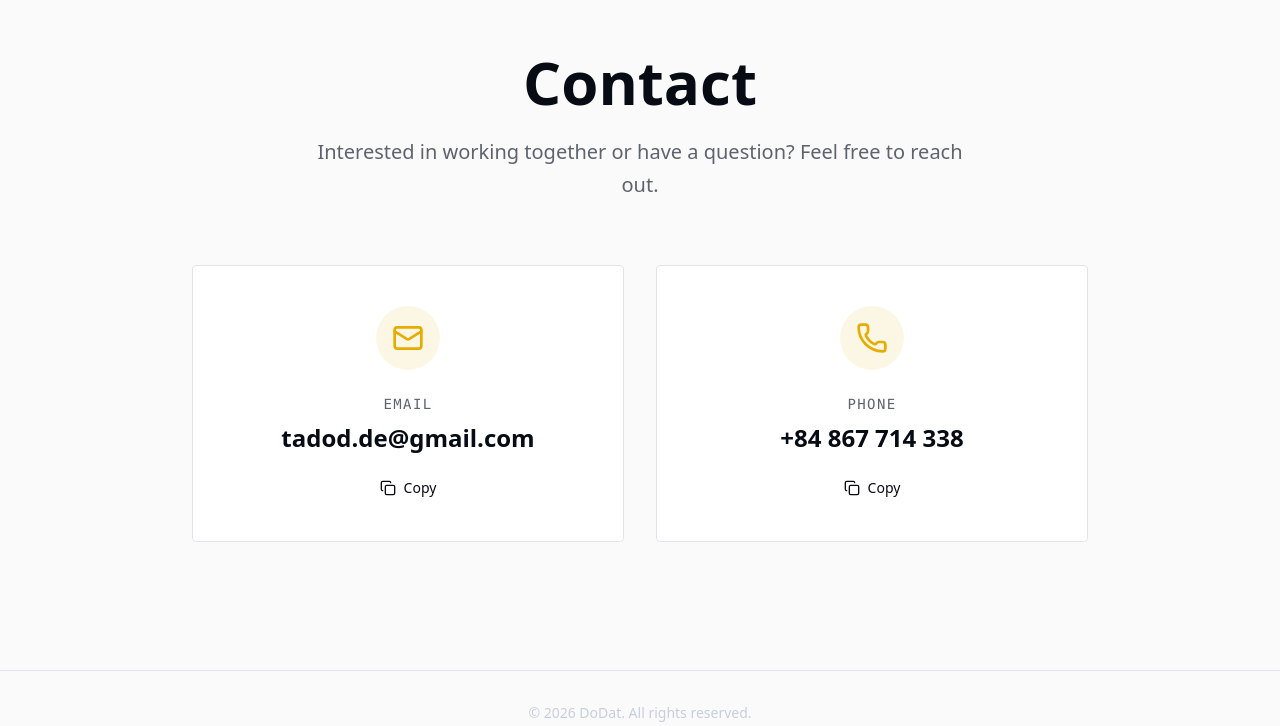
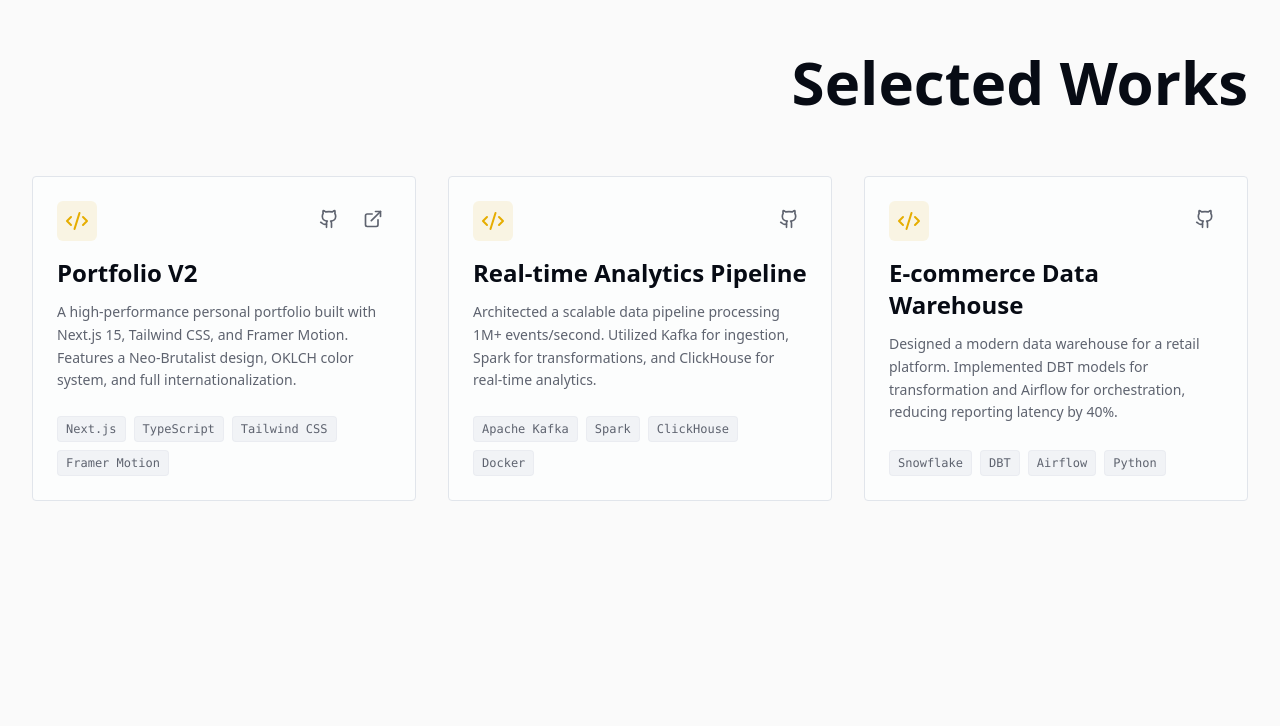
Before and after one commit to tadod12/portfolio, a Next.js app: page /en in a window 1280 px wide. Shown: the part 2071-2797 px from the top of the page. Built offline with nearby package versions, Linux system fonts and the light colour scheme.

Commit message:
feat: add Projects section and fix Hero image placeholder

```diff
--- a/src/app/[lang]/page.tsx
+++ b/src/app/[lang]/page.tsx
@@ -2,6 +2,7 @@ import { getDictionary } from "@/lib/dictionary";
 import Hero from "@/components/sections/Hero";
 import About from "@/components/sections/About";
 import Experience from "@/components/sections/Experience";
+import Projects from "@/components/sections/Projects";
 import Contact from "@/components/sections/Contact";
 import { Locale } from "@/app/i18n";
 
@@ -18,6 +19,7 @@ export default async function Home({
       <Hero lang={lang as Locale} dict={dict.hero} />
       <About lang={lang as Locale} dict={dict.about} />
       <Experience lang={lang as Locale} dict={dict.experience} />
+      <Projects lang={lang as Locale} dict={dict.projects} />
       <Contact lang={lang as Locale} dict={dict.contact} />
     </div>
   );
--- a/src/components/sections/Hero.tsx
+++ b/src/components/sections/Hero.tsx
@@ -85,12 +85,31 @@ export default function Hero({ lang, dict }: HeroProps) {
                     initial={{ opacity: 0, scale: 0.9 }}
                     animate={{ opacity: 1, scale: 1 }}
                     transition={{ duration: 1, ease: [0.16, 1, 0.3, 1], delay: 0.2 }}
-                    className="hidden md:block relative h-full min-h-[500px]"
+                    className="hidden md:block relative h-full min-h-[600px] w-full"
                 >
                     <div className="absolute inset-0 bg-gradient-to-tr from-accent/20 to-transparent rounded-full blur-3xl opacity-50" />
-                    <div className="relative z-10 w-full h-full border border-border/50 bg-card/30 backdrop-blur-sm p-8 rounded-2xl shadow-2xl rotate-3 hover:rotate-0 transition-all duration-700 ease-out-quart">
-                        <div className="h-full w-full border border-dashed border-border/50 rounded-lg flex items-center justify-center">
-                            <span className="font-mono text-sm text-muted-foreground">Portfolio_v2.0_Concept</span>
+
+                    <div className="relative z-10 w-full h-full border border-border/50 bg-card/30 backdrop-blur-sm p-4 rounded-3xl shadow-2xl rotate-3 hover:rotate-0 transition-all duration-700 ease-out-quart">
+                        {/*
+                            TODO: Replace with your own image!
+                            1. Add your image to /public/hero.png (or .jpg)
+                            2. Update the src below to "/hero.png"
+                        */}
+                        <div className="relative h-full w-full rounded-2xl overflow-hidden bg-muted group">
+                            <div className="absolute inset-0 flex items-center justify-center text-muted-foreground bg-muted/50 z-0">
+                                <span className="text-sm">Add image to /public/hero.png</span>
+                            </div>
+                            {/* Uncomment the Image component when you have a file
+                            <Image
+                                src="/hero.png"
+                                alt="Hero Image"
+                                fill
+                                className="object-cover transition-transform duration-700 group-hover:scale-105"
+                                priority
+                            />
+                            */}
+                            {/* Temporary visual until image is added */}
+                            <div className="absolute inset-0 bg-gradient-to-br from-accent/10 to-transparent z-10 mix-blend-overlay" />
                         </div>
                     </div>
                 </motion.div>
--- /dev/null
+++ b/src/components/sections/Projects.tsx
@@ -0,0 +1,78 @@
+"use client";
+
+import { Locale } from "@/app/i18n";
+import { Section } from "@/components/ui/Section";
+import { ScrollReveal } from "@/components/ui/ScrollReveal";
+import { ExternalLink, Github, Code2 } from "lucide-react";
+import Link from "next/link";
+
+interface ProjectItem {
+    title: string;
+    description: string;
+    tech: string[];
+    link?: string;
+    repo?: string;
+}
+
+interface ProjectsProps {
+    lang: Locale;
+    dict: {
+        title: string;
+        items: ProjectItem[];
+    };
+}
+
+export default function Projects({ lang, dict }: ProjectsProps) {
+    return (
+        <Section id="projects" className="bg-background">
+            <ScrollReveal>
+                <h2 className="text-4xl md:text-6xl font-heading font-bold mb-16 text-right">
+                    {dict.title}
+                </h2>
+            </ScrollReveal>
+
+            <div className="grid grid-cols-1 md:grid-cols-2 lg:grid-cols-3 gap-6 md:gap-8">
+                {dict.items.map((project, index) => (
+                    <ScrollReveal key={index} delay={index * 0.1}>
+                        <div className="group h-full bg-card/50 border border-border hover:border-accent p-6 flex flex-col justify-between transition-all duration-300 hover:shadow-lg hover:-translate-y-1 rounded-sm">
+                            <div>
+                                <div className="flex justify-between items-start mb-4">
+                                    <div className="p-2 bg-accent/10 rounded-md text-accent">
+                                        <Code2 className="w-6 h-6" />
+                                    </div>
+                                    <div className="flex gap-2">
+                                        {project.repo && (
+                                            <Link href={project.repo} target="_blank" className="p-2 text-muted-foreground hover:text-foreground transition-colors">
+                                                <Github className="w-5 h-5" />
+                                            </Link>
+                                        )}
+                                        {project.link && (
+                                            <Link href={project.link} target="_blank" className="p-2 text-muted-foreground hover:text-accent transition-colors">
+                                                <ExternalLink className="w-5 h-5" />
+                                            </Link>
+                                        )}
+                                    </div>
+                                </div>
+
+                                <h3 className="text-2xl font-bold mb-3 group-hover:text-accent transition-colors">
+                                    {project.title}
+                                </h3>
+                                <p className="text-muted-foreground mb-6 leading-relaxed text-sm">
+                                    {project.description}
+                                </p>
+                            </div>
+
+                            <div className="flex flex-wrap gap-2 mt-auto">
+                                {project.tech.map((tech) => (
+                                    <span key={tech} className="text-xs font-mono px-2 py-1 bg-muted/20 text-muted-foreground border border-border/50 rounded">
+                                        {tech}
+                                    </span>
+                                ))}
+                            </div>
+                        </div>
+                    </ScrollReveal>
+                ))}
+            </div>
+        </Section>
+    );
+}
--- a/src/content/locales/en.json
+++ b/src/content/locales/en.json
@@ -31,6 +31,45 @@
             }
         ]
     },
+    "projects": {
+        "title": "Selected Works",
+        "items": [
+            {
+                "title": "Portfolio V2",
+                "description": "A high-performance personal portfolio built with Next.js 15, Tailwind CSS, and Framer Motion. Features a Neo-Brutalist design, OKLCH color system, and full internationalization.",
+                "tech": [
+                    "Next.js",
+                    "TypeScript",
+                    "Tailwind CSS",
+                    "Framer Motion"
+                ],
+                "link": "https://dodat.dev",
+                "repo": "https://github.com/tadod12/portfolio"
+            },
+            {
+                "title": "Real-time Analytics Pipeline",
+                "description": "Architected a scalable data pipeline processing 1M+ events/second. Utilized Kafka for ingestion, Spark for transformations, and ClickHouse for real-time analytics.",
+                "tech": [
+                    "Apache Kafka",
+                    "Spark",
+                    "ClickHouse",
+                    "Docker"
+                ],
+                "repo": "https://github.com/tadod12/analytics-pipeline"
+            },
+            {
+                "title": "E-commerce Data Warehouse",
+                "description": "Designed a modern data warehouse for a retail platform. Implemented DBT models for transformation and Airflow for orchestration, reducing reporting latency by 40%.",
+                "tech": [
+                    "Snowflake",
+                    "DBT",
+                    "Airflow",
+                    "Python"
+                ],
+                "repo": "https://github.com/tadod12/ecommerce-dwh"
+            }
+        ]
+    },
     "contact": {
         "title": "Contact",
         "description": "Interested in working together or have a question? Feel free to reach out.",
--- a/src/content/locales/vi.json
+++ b/src/content/locales/vi.json
@@ -31,6 +31,45 @@
             }
         ]
     },
+    "projects": {
+        "title": "Dự Án Tiêu Biểu",
+        "items": [
+            {
+                "title": "Portfolio V2",
+                "description": "Trang web cá nhân hiệu năng cao được xây dựng với Next.js 15, Tailwind CSS và Framer Motion. Thiết kế theo phong cách Neo-Brutalist, hệ màu OKLCH và hỗ trợ đa ngôn ngữ.",
+                "tech": [
+                    "Next.js",
+                    "TypeScript",
+                    "Tailwind CSS",
+                    "Framer Motion"
+                ],
+                "link": "https://dodat.dev",
+                "repo": "https://github.com/tadod12/portfolio"
+            },
+            {
+                "title": "Real-time Analytics Pipeline",
+                "description": "Kiến trúc pipeline dữ liệu mở rộng xử lý hơn 1 triệu sự kiện/giây. Sử dụng Kafka để thu thập, Spark để chuyển đổi và ClickHouse cho phân tích thời gian thực.",
+                "tech": [
+                    "Apache Kafka",
+                    "Spark",
+                    "ClickHouse",
+                    "Docker"
+                ],
+                "repo": "https://github.com/tadod12/analytics-pipeline"
+            },
+            {
+                "title": "E-commerce Data Warehouse",
+                "description": "Thiết kế kho dữ liệu hiện đại cho nền tảng bán lẻ. Triển khai các mô hình DBT để chuyển đổi và Airflow để điều phối, giảm độ trễ báo cáo xuống 40%.",
+                "tech": [
+                    "Snowflake",
+                    "DBT",
+                    "Airflow",
+                    "Python"
+                ],
+                "repo": "https://github.com/tadod12/ecommerce-dwh"
+            }
+        ]
+    },
     "contact": {
         "title": "Liên Hệ",
         "description": "Bạn muốn hợp tác hoặc có câu hỏi? Đừng ngần ngại liên hệ với tôi.",
```
Also changed, not shown: public/hero_placeholder.txt (added).
